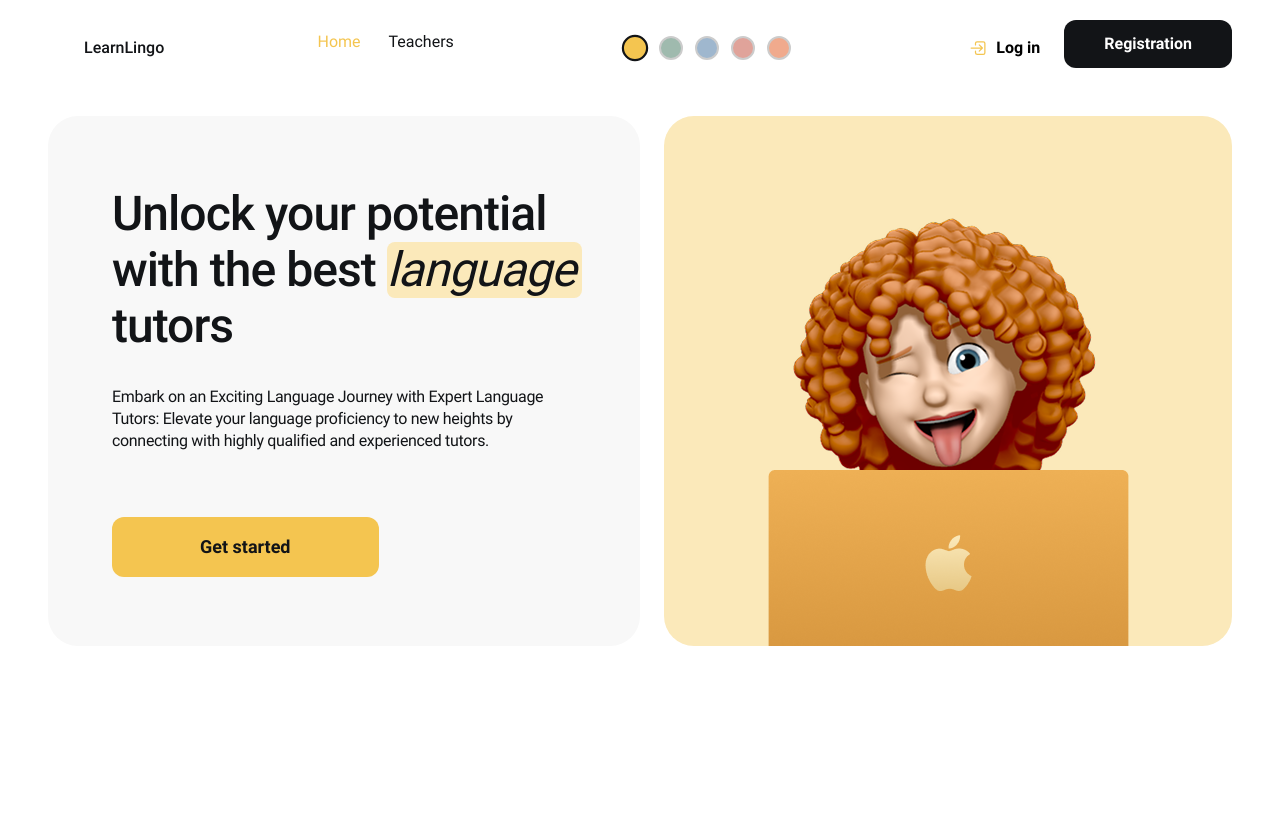
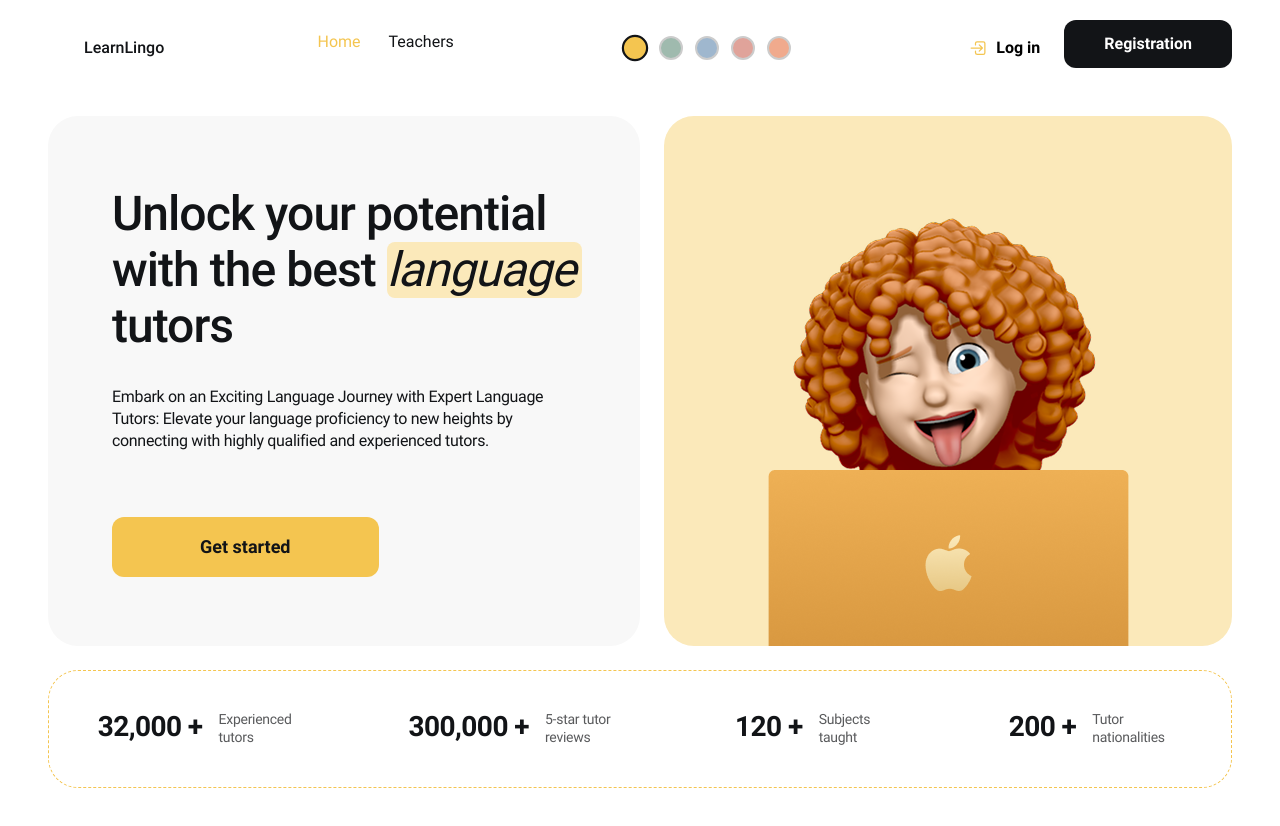
Before and after one commit to BulatovaTati/LearnLingo, a React (Vite) app: page / in a window 1280 px wide. Shown: the top 826 px of the page. Before the commit the page ends 800 px from the top, so only its background shows below. Built offline with nearby package versions, Linux system fonts and the light colour scheme.

Commit message:
Add Benefits section

```diff
--- /dev/null
+++ b/src/components/Benefits/Benefits.jsx
@@ -0,0 +1,29 @@
+import Section from '../Section/Section';
+import s from './Benefits.module.css';
+
+const Benefits = () => {
+    return (
+        <Section modClass={s.benefits}>
+            <ul className={s.list}>
+                <li className={s.item}>
+                    <h3 className={s.title}>32,000 +</h3>
+                    <p className={s.description}>Experienced tutors</p>
+                </li>
+                <li className={s.item}>
+                    <h3 className={s.title}>300,000 +</h3>
+                    <p className={s.description}>5-star tutor reviews</p>
+                </li>
+                <li className={s.item}>
+                    <h3 className={s.title}>120 +</h3>
+                    <p className={s.description}>Subjects taught</p>
+                </li>
+                <li className={s.item}>
+                    <h3 className={s.title}>200 +</h3>
+                    <p className={s.description}>Tutor nationalities</p>
+                </li>
+            </ul>
+        </Section>
+    );
+};
+
+export default Benefits;
--- /dev/null
+++ b/src/components/Benefits/Benefits.module.css
@@ -0,0 +1,38 @@
+.benefits {
+    padding-top: 0;
+}
+
+.list {
+    padding-top: 40px;
+    padding-bottom: 40px;
+    width: 100%;
+
+    display: flex;
+    justify-content: center;
+
+    gap: 100px;
+    border: 1.5px dashed var(--main-accent);
+    border-radius: 30px;
+}
+
+.item {
+    display: flex;
+}
+
+.title {
+    margin-right: 16px;
+    font-size: 28px;
+    line-height: 1.14;
+    letter-spacing: -0.02em;
+}
+
+.description {
+    max-width: 90px;
+
+    font-weight: 400;
+    font-size: 14px;
+    line-height: 1.28;
+    letter-spacing: -0.02em;
+
+    color: rgba(18, 20, 23, 0.7);
+}
--- a/src/components/Hero/Hero.jsx
+++ b/src/components/Hero/Hero.jsx
@@ -7,7 +7,7 @@ const Hero = () => {
     const { theme } = useTheme();
 
     return (
-        <Section className={s.section}>
+        <Section modClass={s.hero}>
             <div className={s.heroContainer}>
                 <div className={s.firstContainer}>
                     <h1 className={s.title}>
--- a/src/components/Hero/Hero.module.css
+++ b/src/components/Hero/Hero.module.css
@@ -1,3 +1,8 @@
+.hero {
+    padding-bottom: 0;
+    margin-bottom: 24px;
+}
+
 .heroContainer {
     max-height: 530px;
     display: flex;
--- a/src/css/global.css
+++ b/src/css/global.css
@@ -9,7 +9,6 @@ body {
     font-weight: 500;
     font-size: 16px;
     line-height: 1.5;
-
     color: var(--main-color);
     background-color: var(--main-bcg);
 }
--- a/src/pages/HomePage/HomePage.jsx
+++ b/src/pages/HomePage/HomePage.jsx
@@ -1,14 +1,15 @@
 import Section from '../../components/Section/Section';
 import Container from '../../components/Container/Container';
 
-import s from './HomePage.module.css';
 import Hero from '../../components/Hero/Hero.jsx';
+import Benefits from '../../components/Benefits/Benefits';
 
 const HomePage = () => {
     return (
-        <Section modClass={s.hero}>
-            <Container modClass={s.heroContainer}>
+        <Section>
+            <Container>
                 <Hero />
+                <Benefits />
             </Container>
         </Section>
     );
--- a/src/pages/HomePage/HomePage.module.css
+++ /dev/null
@@ -1,5 +0,0 @@
-.title {
-}
-
-.text {
-}
```
